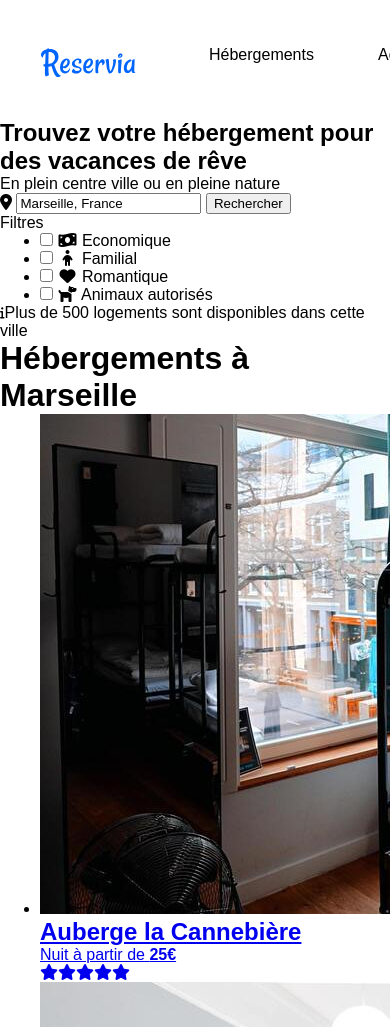
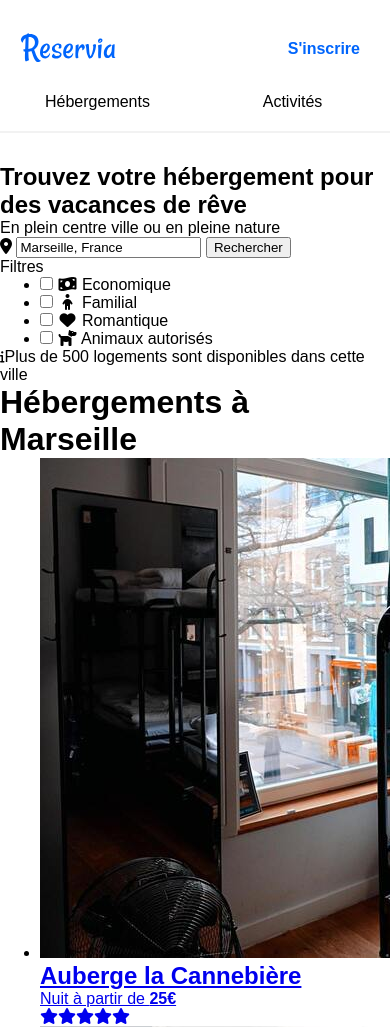
Before and after one commit to ana9402/AnaisBauer_2_03032021, a plain HTML site: page index.html in a window 390 px wide. Shown: the top 1027 px of the page. Drawn offline with Linux system fonts and the light colour scheme.

Commit message:
Ajout des media queries dans le CSS du header pour la partie responsive

```diff
--- a/index.html
+++ b/index.html
@@ -4,6 +4,7 @@
     <head>
         <meta charset="utf-8">
         <link rel="stylesheet" href="style.css">
+        <meta name="viewport" content="width=device-width" />
         <script src="https://kit.fontawesome.com/004cec9a61.js" crossorigin="anonymous"></script>
         <title>Reservia</title>
     </head>
--- a/style.css
+++ b/style.css
@@ -57,7 +57,7 @@ nav li
 
     padding: 40px 20px 0 20px;
     margin: 0 10px 0 10px;
-    border: 2px transparent solid;
+    border-top: 2px transparent solid;
 }
 
 nav a
@@ -77,7 +77,7 @@ nav li:hover
     padding: 40px 20px 0 20px;
 }
 
-#subscribe p
+#subscribe a
 {
     color: #0065fc;
     font-weight: bold;
@@ -87,3 +87,70 @@ nav li:hover
 {
     color: #0065fc;
 }
+
+@media screen and (max-width: 650px) /* PARTIE RESPONSIVE HEADER */
+{
+
+    header
+    {
+        width: 100%;
+        padding: 0;
+        margin-bottom: 2 0px;
+    }
+
+    #menu
+    {
+       display: flex;
+       flex-wrap: wrap;
+       flex-direction: column-reverse;
+       width: 100%;
+    }
+
+    #logo
+    {
+        position: absolute;
+        padding: 25px 0 0 20px;
+        align-self: flex-start;
+
+    }
+
+    nav ul
+    {
+        padding: 20px 0 0 0;
+        margin: 0;
+    }
+
+    nav li
+    {
+        width: 100%;
+        text-align: center;
+        padding: 0 0 20px 0;
+        margin: 0;
+        border-top: 0px transparent solid;
+        border-bottom: 2px #F2F2F2 solid;
+    }
+
+    nav li:hover
+    {
+        border-top: 0px transparent solid;
+        border-bottom: 2px #0065fc solid;
+        color: #0065fc;
+    }
+
+    nav li a
+    {
+        border: 0px transparent solid;
+    }
+
+    #subscribe
+    {
+        margin: 0;
+        padding: 25px 0 0 0;
+    }
+
+    #subscribe p
+    {
+        text-align: right;
+        padding: 15px 30px 15px 0;
+    }
+}
```
Lines whose indentation alone changed are shown as unchanged.
